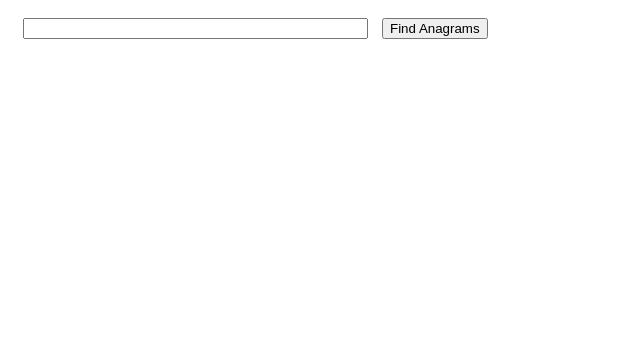
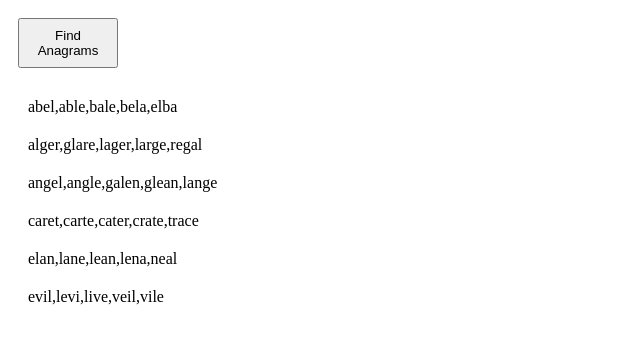
Before and after one commit to nlhowell12/anagram, a plain HTML site: page index.html in a window 1280 px wide. Both pictures are taken after a click on the button "Find Anagrams". Shown: the whole page, without its empty margins (0-640 px from the left). Drawn offline with Linux system fonts and the light colour scheme.

Commit message:
changed to find all anagrams with 5 or more matches

```diff
--- a/index.html
+++ b/index.html
@@ -25,12 +25,14 @@
     }
     #findButton {
         margin: 10px 0px 10px 10px;
+        height: 50px;
+        width: 100px;
     }
     #input {
         margin-left: 15px;
     }
     </style>
-<input type="text" id="input" size=40>
+
 <button id="findButton">Find Anagrams</button>
 <div id="wordsDiv"></div>
 <script src="words.js"></script>
--- a/main.js
+++ b/main.js
@@ -1,25 +1,33 @@
-document.getElementById("findButton").onclick = function() {
+var anagramSets = {
+
+};
+
+document.getElementById("findButton").onclick = function () {
     // your code will go here ...
-    var typedText = document.getElementById("input").value;
-    typedText = typedText.toLowerCase().split("").sort().join("").trim();
     var testWord = '';
     var output = [];
 
     function alphabetize(a) {
         return a.toLowerCase().split("").sort().join("").trim();
     }
-        for (let i=0; i<words.length; i++){
-            testWord = alphabetize(words[i]);
-            if (testWord === typedText){
-                output.push(words[i]);
-            }
+
+    for (let i = 0; i < words.length; i++) {
+        testWord = alphabetize(words[i]);
+        if (!anagramSets[testWord]) {
+            anagramSets[testWord] = [];
         }
+        anagramSets[testWord].push(words[i]);
+    }
 
-        for (let o=0; o<output.length; o++) {
-        var span = document.createElement("div");
-        span.id = "anaOut"
-        var textContent = document.createTextNode(o + "." + " "+ output[o]);
-        span.appendChild(textContent);
-        document.getElementById("wordsDiv").appendChild(span);
+    for (testWord in anagramSets) {
+        let length = anagramSets[testWord].length;
+        let output = anagramSets[testWord];
+        let wordsDiv = document.getElementById('wordsDiv');
+        let newDiv = document.createElement('div');
+
+        if (length >= 5) {
+            wordsDiv.appendChild(newDiv);
+            newDiv.innerHTML = (output.toString());
         }
     }
+}
```
